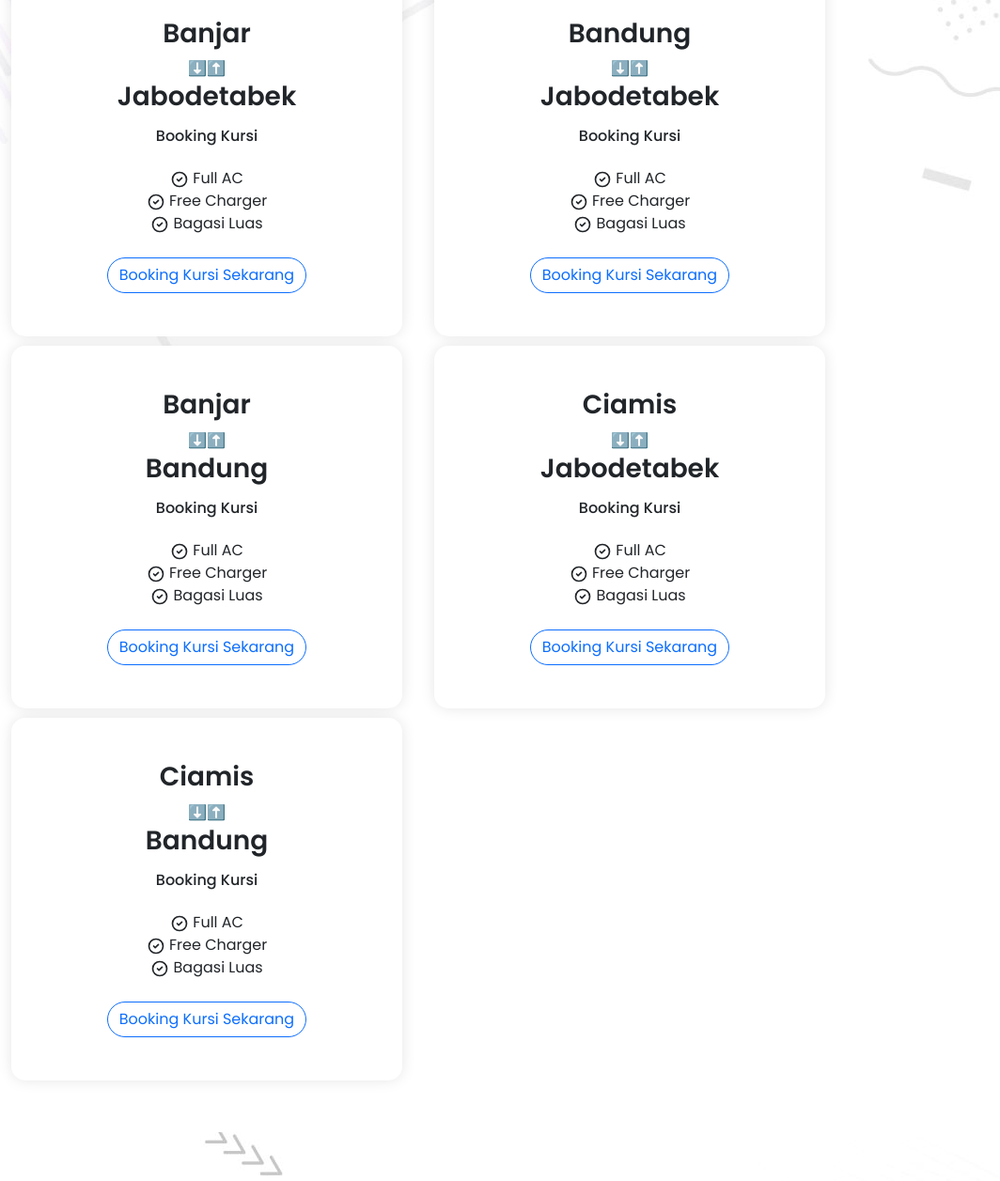
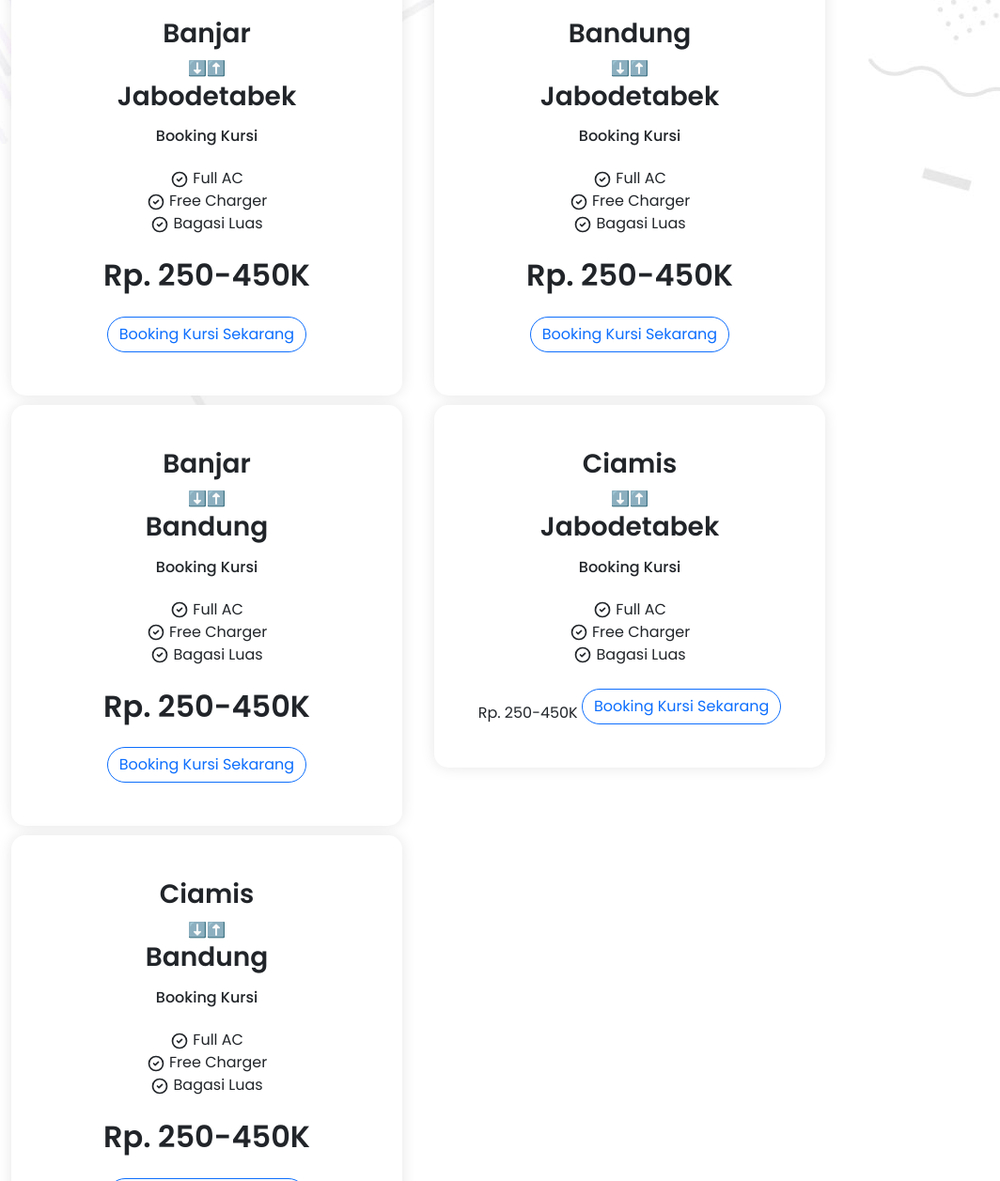
Before and after one commit to rembongsaka/travel, a plain HTML site: page index.html in a window 1280 px wide. Shown: the part 2207-3464 px from the top of the page at 94% size, without its empty margins (195-1259 px from the left). Drawn offline with Linux system fonts and the light colour scheme.

Commit message:
Update index.html

```diff
--- a/index.html
+++ b/index.html
@@ -229,6 +229,8 @@
                                 </svg> Bagasi Luas <br />
                               </div>
 
+                              <h2 style="padding-bottom: 1.5rem; font-weight: 600;">Rp. 250-450K</h2>
+
                               <a href="https://api.whatsapp.com/send/?phone=6282121586402&text=Halo+Sakarembong%2C+saya+mau+booking+kursi%21+Tipe+(Travel)+Rute+Banjar - Jabodetabek&type=phone_number&app_absent=0"
                                 class="btn btn-outline-primary rounded-pill mb-3">Booking
                                 Kursi
@@ -265,6 +267,8 @@
                                     d="M9 12l2 2 4-4m6 2a9 9 0 11-18 0 9 9 0 0118 0z"></path>
                                 </svg> Bagasi Luas <br />
                               </div>
+
+                              <h2 style="padding-bottom: 1.5rem; font-weight: 600;">Rp. 250-450K</h2>
 
                               <a href="https://api.whatsapp.com/send/?phone=6282121586402&text=Halo+Sakarembong%2C+saya+mau+booking+kursi%21+Tipe+(Travel)+Rute+Bandung - Jabodetabek&type=phone_number&app_absent=0"
                                 class="btn btn-outline-primary rounded-pill mb-3">Booking
@@ -303,6 +307,8 @@
                                 </svg> Bagasi Luas <br />
                               </div>
 
+                              <h2 style="padding-bottom: 1.5rem; font-weight: 600;">Rp. 250-450K</h2>
+
                               <a href="https://api.whatsapp.com/send/?phone=6282121586402&text=Halo+Sakarembong%2C+saya+mau+booking+kursi%21+Tipe+(Travel)+Rute+Banjar - bandung&type=phone_number&app_absent=0"
                                 class="btn btn-outline-primary rounded-pill mb-3">Booking
                                 Kursi
@@ -338,7 +344,9 @@
                                   <path stroke-linecap="round" stroke-linejoin="round" stroke-width="2"
                                     d="M9 12l2 2 4-4m6 2a9 9 0 11-18 0 9 9 0 0118 0z"></path>
                                 </svg> Bagasi Luas <br />
-                              </div>
+                              </div
+
+                              <h2 style="padding-bottom: 1.5rem; font-weight: 600;">Rp. 250-450K</h2>
 
                               <a href="https://api.whatsapp.com/send/?phone=6282121586402&text=Halo+Sakarembong%2C+saya+mau+booking+kursi%21+Tipe+(Travel)+Rute+Ciamis - Jabodetabek&type=phone_number&app_absent=0"
                                 class="btn btn-outline-primary rounded-pill mb-3">Booking
@@ -376,6 +384,8 @@
                                     d="M9 12l2 2 4-4m6 2a9 9 0 11-18 0 9 9 0 0118 0z"></path>
                                 </svg> Bagasi Luas <br />
                               </div>
+
+                              <h2 style="padding-bottom: 1.5rem; font-weight: 600;">Rp. 250-450K</h2>
 
                               <a href="https://api.whatsapp.com/send/?phone=6282121586402&text=Halo+Sakarembong%2C+saya+mau+booking+kursi%21+Tipe+(Travel)+Rute+Ciamis - bandung&type=phone_number&app_absent=0"
                                 class="btn btn-outline-primary rounded-pill mb-3">Booking
@@ -417,6 +427,8 @@
                                 </svg> Bagasi Luas <br />
                               </div>
 
+                              <h2 style="padding-bottom: 1.5rem; font-weight: 600;">Rp. 250-450K</h2>
+
                               <a href="https://api.whatsapp.com/send/?phone=6282121586402&text=Halo+Sakarembong%2C+saya+mau+booking+kursi%21+Tipe+(Pariwisata)+Tujuan+Ziarah&type=phone_number&app_absent=0"
                                 class="btn btn-outline-primary rounded-pill mb-3">Booking
                                 Kursi
@@ -452,6 +464,8 @@
                                     d="M9 12l2 2 4-4m6 2a9 9 0 11-18 0 9 9 0 0118 0z"></path>
                                 </svg> Bagasi Luas <br />
                               </div>
+
+                              <h2 style="padding-bottom: 1.5rem; font-weight: 600;">Rp. 250-450K</h2>
 
                               <a href="https://api.whatsapp.com/send/?phone=6282121586402&text=Halo+Sakarembong%2C+saya+mau+booking+kursi%21+Tipe+(Jogja)+Tujuan+Jogja&type=phone_number&app_absent=0"
                                 class="btn btn-outline-primary rounded-pill mb-3">Booking
@@ -489,6 +503,8 @@
                                 </svg> Bagasi Luas <br />
                               </div>
 
+                              <h2 style="padding-bottom: 1.5rem; font-weight: 600;">Rp. 250-450K</h2>
+
                               <a href="https://api.whatsapp.com/send/?phone=6282121586402&text=Halo+Sakarembong%2C+saya+mau+booking+kursi%21+Tipe+(Pariwisata)+Tujuan+Bali&type=phone_number&app_absent=0"
                                 class="btn btn-outline-primary rounded-pill mb-3">Booking
                                 Kursi
@@ -524,6 +540,8 @@
                                     d="M9 12l2 2 4-4m6 2a9 9 0 11-18 0 9 9 0 0118 0z"></path>
                                 </svg> Bagasi Luas <br />
                               </div>
+
+                              <h2 style="padding-bottom: 1.5rem; font-weight: 600;">Rp. 250-450K</h2>
 
                               <a href="https://api.whatsapp.com/send/?phone=6282121586402&text=Halo+Sakarembong%2C+saya+mau+booking+kursi%21+Tipe+(Pariwisata)+Tujuan+Bandung&type=phone_number&app_absent=0"
                                 class="btn btn-outline-primary rounded-pill mb-3">Booking
@@ -564,6 +582,8 @@
                                     d="M9 12l2 2 4-4m6 2a9 9 0 11-18 0 9 9 0 0118 0z"></path>
                                 </svg> Bagasi Luas <br />
                               </div>
+
+                              <h2 style="padding-bottom: 1.5rem; font-weight: 600;">Rp. 250-450K</h2>
 
                               <a href="https://api.whatsapp.com/send/?phone=6282121586402&text=Halo+Sakarembong%2C+saya+mau+booking+kursi%21+Tipe+(Drop Bandara)+Tujuan+Soekarno+Hatta&type=phone_number&app_absent=0"
                                 class="btn btn-outline-primary rounded-pill mb-3">Booking
```
